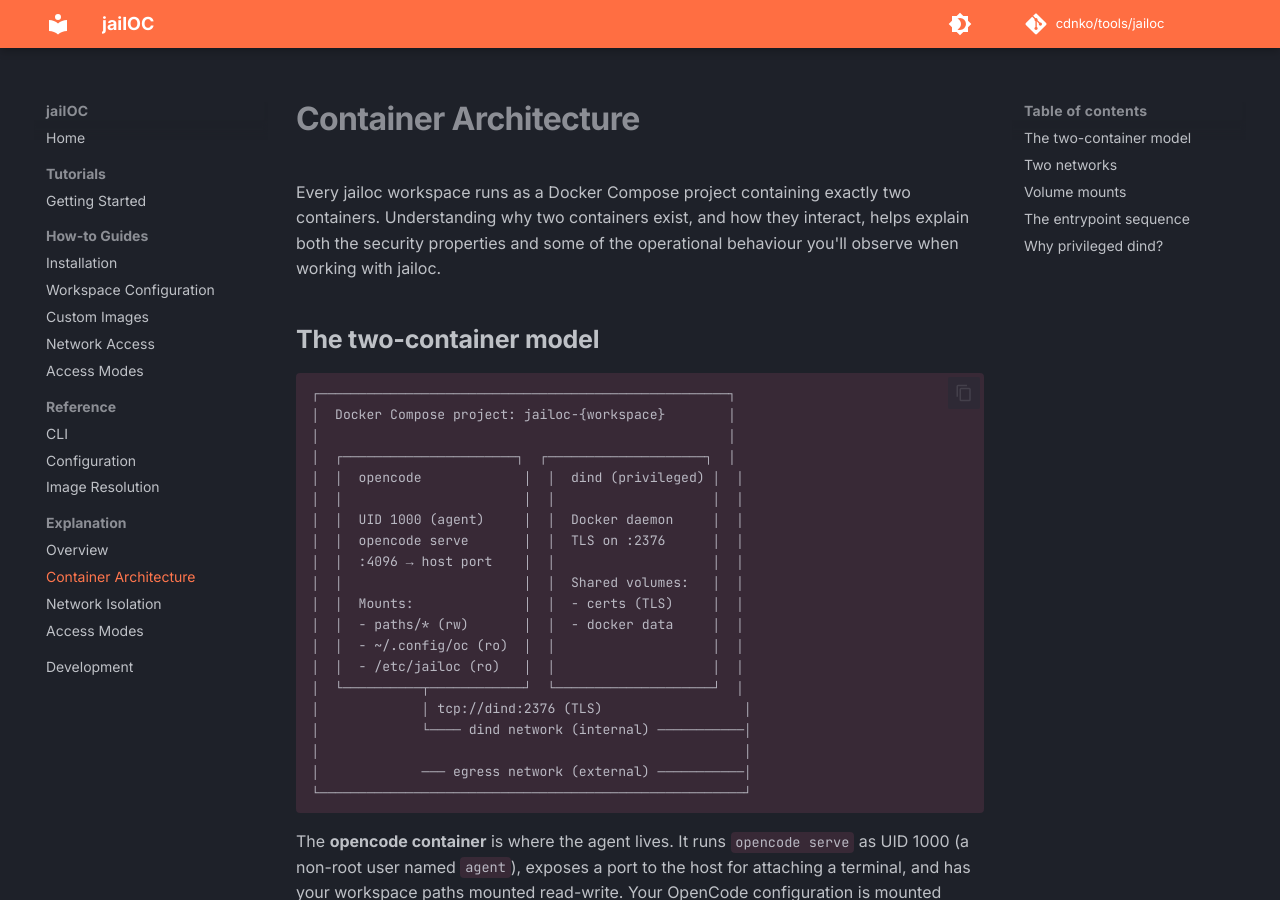
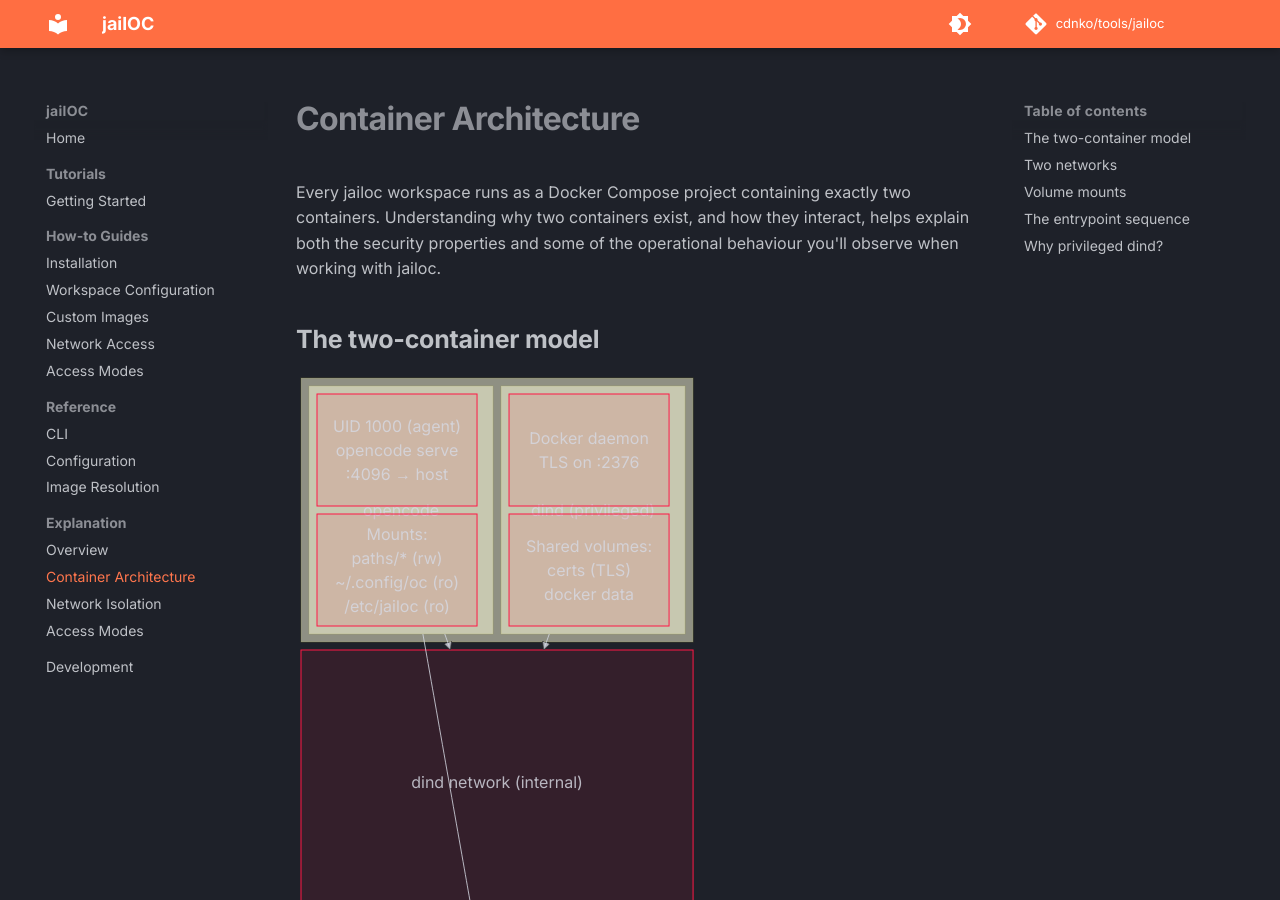
Before and after one commit to seznam/jailoc, an MkDocs documentation site: the page built from docs/explanation/container-architecture.md, in a window 1280 px wide and 900 px high. Built offline with MkDocs 1.6.1 and Material for MkDocs 9.7.7, drawn with Linux system fonts in a browser that asks for light colours; comment, search, counter and statistics services are not loaded.

Commit message:
docs(explanation): replace ASCII diagram with Mermaid in container architecture

````diff
--- a/docs/explanation/container-architecture.md
+++ b/docs/explanation/container-architecture.md
@@ -4,27 +4,32 @@
 
 ## The two-container model
 
-```
-┌────────────────────────────────────────────────────┐
-│  Docker Compose project: jailoc-{workspace}        │
-│                                                    │
-│  ┌──────────────────────┐  ┌────────────────────┐  │
-│  │  opencode             │  │  dind (privileged) │  │
-│  │                       │  │                    │  │
-│  │  UID 1000 (agent)     │  │  Docker daemon     │  │
-│  │  opencode serve       │  │  TLS on :2376      │  │
-│  │  :4096 → host port    │  │                    │  │
-│  │                       │  │  Shared volumes:   │  │
-│  │  Mounts:              │  │  - certs (TLS)     │  │
-│  │  - paths/* (rw)       │  │  - docker data     │  │
-│  │  - ~/.config/oc (ro)  │  │                    │  │
-│  │  - /etc/jailoc (ro)   │  │                    │  │
-│  └──────────┬────────────┘  └────────────────────┘  │
-│             │ tcp://dind:2376 (TLS)                  │
-│             └──── dind network (internal) ───────────│
-│                                                      │
-│             ─── egress network (external) ───────────│
-└──────────────────────────────────────────────────────┘
+```mermaid
+block-beta
+  columns 3
+
+  block:compose:3
+    columns 2
+
+    block:oc["opencode"]:1
+      columns 1
+      oc_uid["UID 1000 (agent)\nopencode serve\n:4096 → host"]
+      oc_mounts["Mounts:\npaths/* (rw)\n~/.config/oc (ro)\n/etc/jailoc (ro)"]
+    end
+
+    block:dind["dind (privileged)"]:1
+      columns 1
+      dind_daemon["Docker daemon\nTLS on :2376"]
+      dind_vols["Shared volumes:\ncerts (TLS)\ndocker data"]
+    end
+  end
+
+  dind_net["dind network (internal)"]:3
+  egress_net["egress network (external)"]:3
+
+  oc --> dind_net
+  dind --> dind_net
+  oc --> egress_net
 ```
 
 The **opencode container** is where the agent lives. It runs `opencode serve` as UID 1000 (a non-root user named `agent`), exposes a port to the host for attaching a terminal, and has your workspace paths mounted read-write. Your OpenCode configuration is mounted read-only so the agent inherits your API keys and settings without being able to modify them on the host.
````
